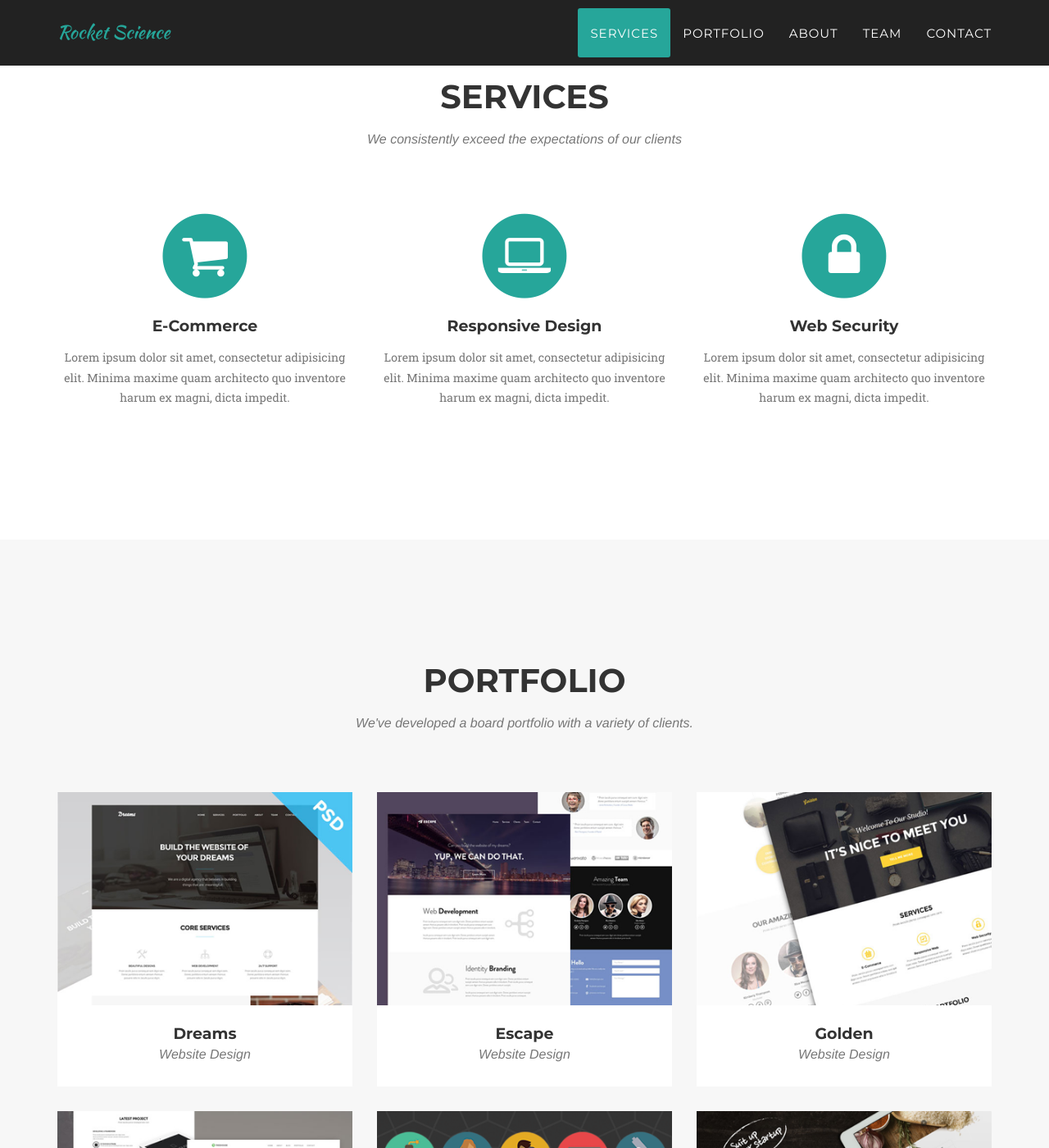
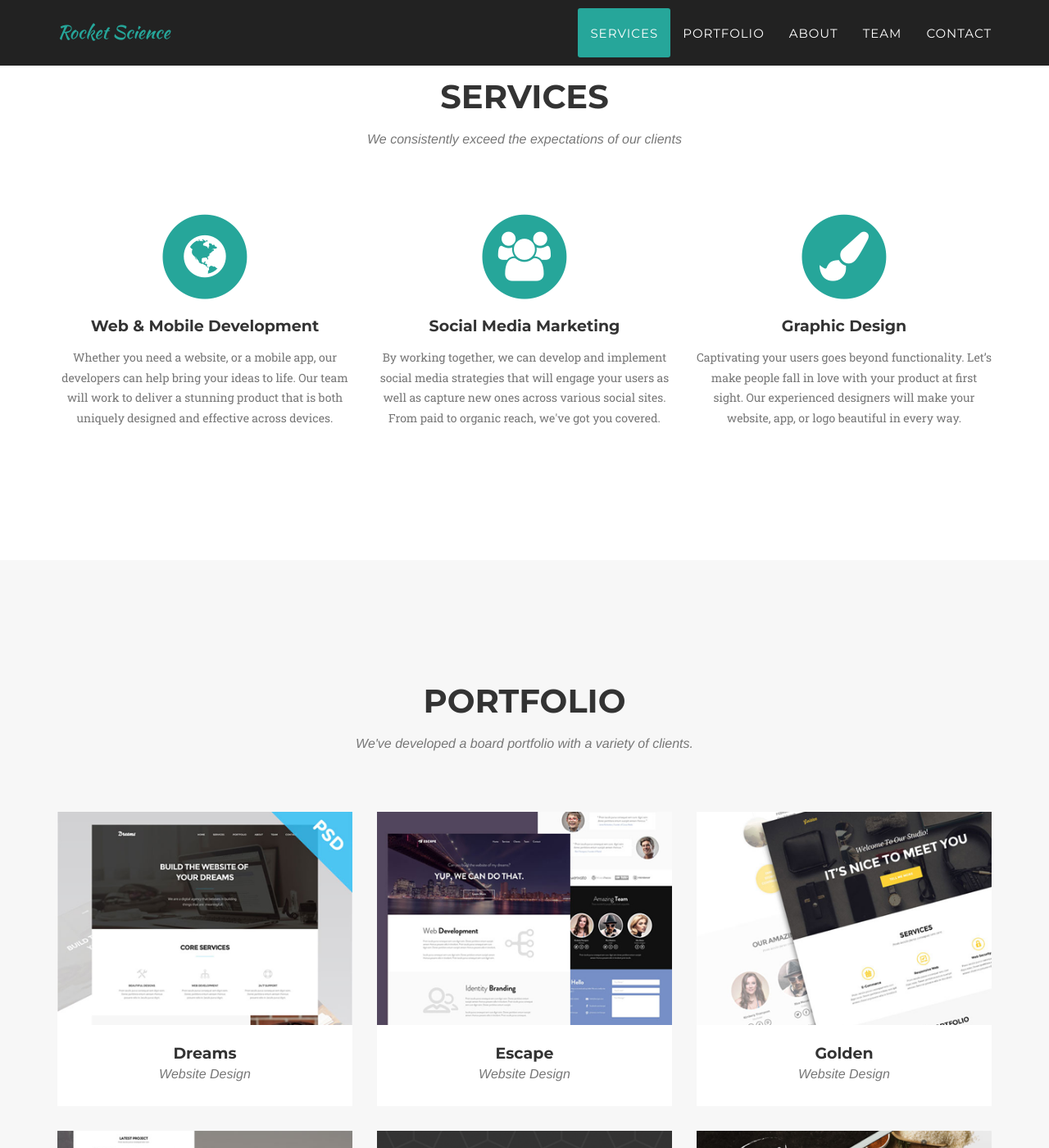
Before and after one commit to byrocketscience/byrocketscience.github.io, a Jekyll site: the page built from index.html, in a window 1280 px wide and 1400 px high, scrolled down 812 px. Shown: the whole window at 82% size. Built offline with Jekyll 4.4.1, drawn with Linux system fonts in a browser that asks for light colours; nearby versions of some CDN libraries; some web fonts are replaced; some of the changed text lies outside the part shown.

Commit message:
changed services descriptions

```diff
--- a/_includes/head.html
+++ b/_includes/head.html
@@ -11,7 +11,8 @@
     <link rel="stylesheet" href="{{ "/style.css" | prepend: site.baseurl }}">
 
     <!-- Custom Fonts -->
-    <link rel="stylesheet" href="{{ "/css/font-awesome/css/font-awesome.min.css" | prepend: site.baseurl }}">
+    <link rel="stylesheet" href="//maxcdn.bootstrapcdn.com/font-awesome/4.3.0/css/font-awesome.min.css">
+    <!--<link rel="stylesheet" href="{{ "/css/font-awesome/css/font-awesome.min.css" | prepend: site.baseurl }}">-->
     <link href="http://fonts.googleapis.com/css?family=Montserrat:400,700" rel="stylesheet" type="text/css">
     <link href='http://fonts.googleapis.com/css?family=Kaushan+Script' rel='stylesheet' type='text/css'>
     <link href="http://fonts.googleapis.com/css?family=Lato:400,700,400italic,700italic" rel="stylesheet" type="text/css">
--- a/_includes/services.html
+++ b/_includes/services.html
@@ -11,26 +11,26 @@
                 <div class="col-md-4">
                     <span class="fa-stack fa-4x">
                         <i class="fa fa-circle fa-stack-2x text-primary"></i>
-                        <i class="fa fa-shopping-cart fa-stack-1x fa-inverse"></i>
+                        <i class="fa fa-globe fa-stack-1x fa-inverse"></i>
                     </span>
-                    <h4 class="service-heading">E-Commerce</h4>
-                    <p class="text-muted">Lorem ipsum dolor sit amet, consectetur adipisicing elit. Minima maxime quam architecto quo inventore harum ex magni, dicta impedit.</p>
+                    <h4 class="service-heading">Web & Mobile Development</h4>
+                    <p class="text-muted">Whether you need a website, or a mobile app, our developers can help bring your ideas to life. Our team will work to deliver a stunning product that is both uniquely designed and effective across devices.</p>
                 </div>
                 <div class="col-md-4">
                     <span class="fa-stack fa-4x">
                         <i class="fa fa-circle fa-stack-2x text-primary"></i>
-                        <i class="fa fa-laptop fa-stack-1x fa-inverse"></i>
+                        <i class="fa fa-users fa-stack-1x fa-inverse"></i>
                     </span>
-                    <h4 class="service-heading">Responsive Design</h4>
-                    <p class="text-muted">Lorem ipsum dolor sit amet, consectetur adipisicing elit. Minima maxime quam architecto quo inventore harum ex magni, dicta impedit.</p>
+                    <h4 class="service-heading">Social Media Marketing</h4>
+                    <p class="text-muted">By working together, we can develop and implement social media strategies that will engage your users as well as capture new ones across various social sites. From paid to organic reach, we've got you covered.</p>
                 </div>
                 <div class="col-md-4">
                     <span class="fa-stack fa-4x">
                         <i class="fa fa-circle fa-stack-2x text-primary"></i>
-                        <i class="fa fa-lock fa-stack-1x fa-inverse"></i>
+                        <i class="fa fa-paint-brush fa-stack-1x fa-inverse"></i>
                     </span>
-                    <h4 class="service-heading">Web Security</h4>
-                    <p class="text-muted">Lorem ipsum dolor sit amet, consectetur adipisicing elit. Minima maxime quam architecto quo inventore harum ex magni, dicta impedit.</p>
+                    <h4 class="service-heading">Graphic Design</h4>
+                    <p class="text-muted">Captivating your users goes beyond functionality. Let’s make people fall in love with your product at first sight. Our experienced designers will make your website, app, or logo beautiful in every way.</p>
                 </div>
             </div>
         </div>
--- a/_includes/team.html
+++ b/_includes/team.html
@@ -26,7 +26,7 @@
             </div>
             <div class="row">
                 <div class="col-lg-8 col-lg-offset-2 text-center">
-                    <p class="large text-muted">We have more than 10 years of combined web, mobile, and application experience serving our clients with the highest possible quality products.</p>
+                    <p class="large text-muted">We have more than 20 years of combined web, mobile, and application experience serving our clients with the highest possible quality products.</p>
                 </div>
             </div>
         </div>
```
Also changed, not shown: css/font-awesome/css/font-awesome.min.css.
